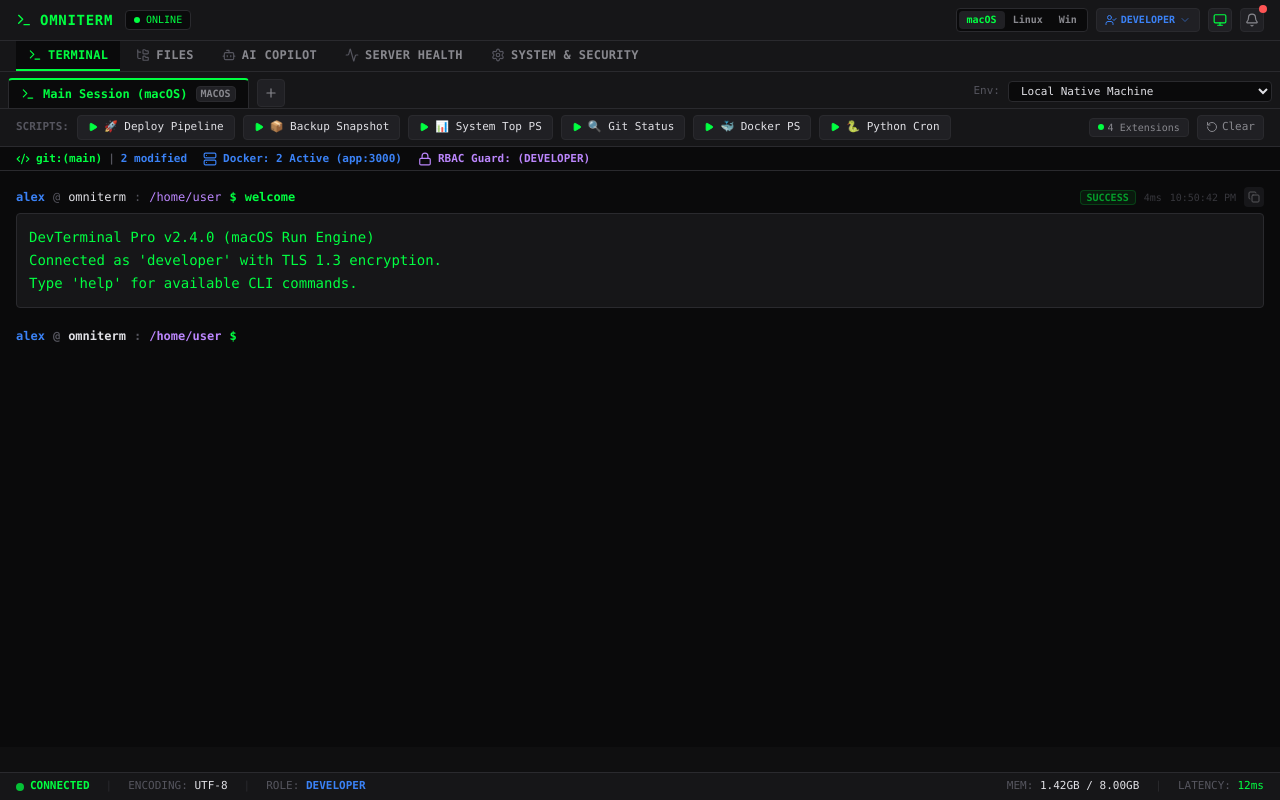
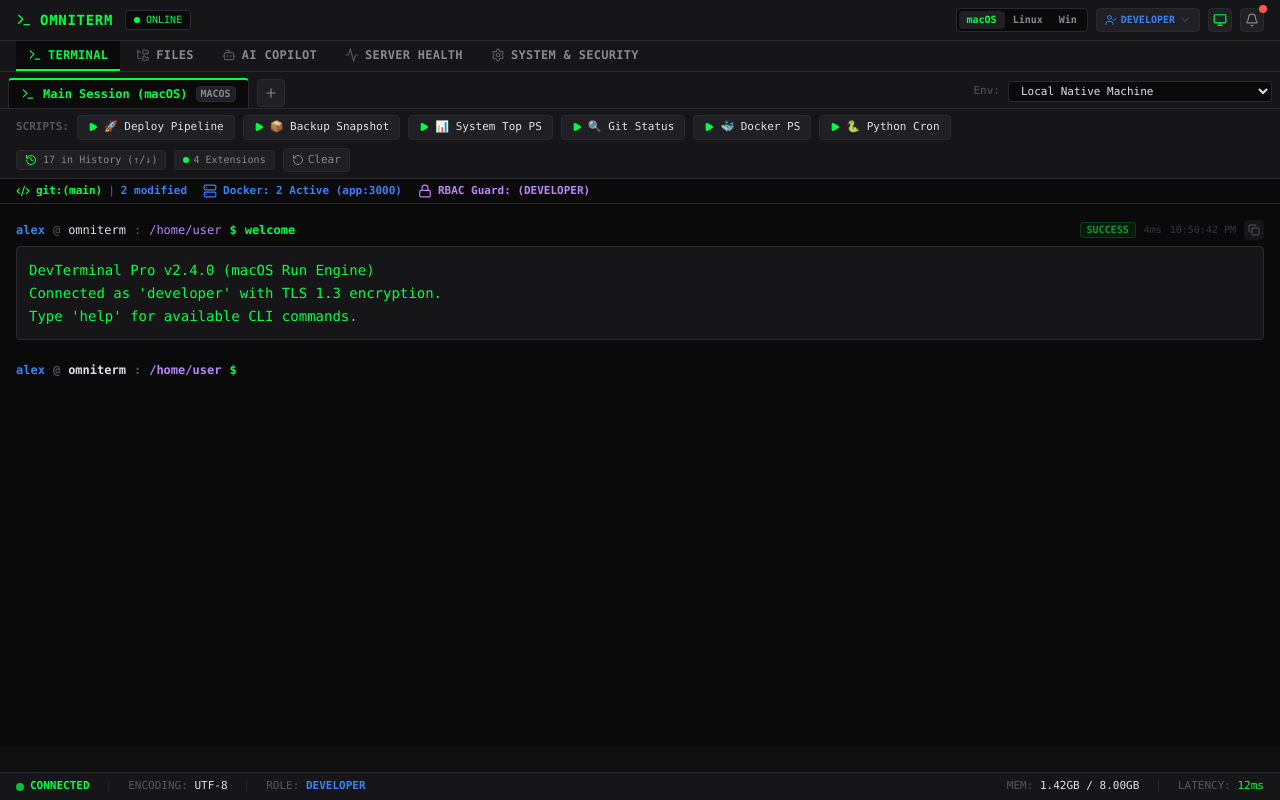
Before and after one commit to zemmike/OmniTerm, a React (Vite) app: page / in a window 1280 px wide. Built offline with nearby package versions, Linux system fonts and the light colour scheme.

Commit message:
feat(cli): implement command history tracking
Add support for a `history` command to view recent activity and persist terminal command history in localStorage for better session management.

```diff
--- a/src/components/TerminalView.tsx
+++ b/src/components/TerminalView.tsx
@@ -1,4 +1,4 @@
-import React, { useState, useRef, useEffect } from 'react';
+import React, { useState, useRef, useEffect, useMemo } from 'react';
 import {
   Terminal as TerminalIcon,
   Plus,
@@ -15,6 +15,8 @@ import {
   CornerDownLeft,
   ChevronRight,
   ShieldAlert,
+  History,
+  Command,
 } from 'lucide-react';
 import { TerminalTab, TerminalCommand, OSPreset, UserRole, TerminalPlugin } from '../types';
 import { TERMINAL_THEMES } from '../lib/themeUtils';
@@ -30,6 +32,28 @@ interface TerminalViewProps {
   plugins: TerminalPlugin[];
 }
 
+const STORAGE_KEY = 'omniterm_command_history';
+
+const DEFAULT_COMMANDS = [
+  'help',
+  'ls -la',
+  'ps top',
+  'git status',
+  'docker ps',
+  'backup run',
+  'cat deploy.sh',
+  'cat config.json',
+  'cat /var/scripts/backup_cron.py',
+  'whoami',
+  'pwd',
+  'ping 8.8.8.8',
+  'git log',
+  'node -v',
+  'python /var/scripts/backup_cron.py',
+  'clear',
+  'history',
+];
+
 export const TerminalView: React.FC<TerminalViewProps> = ({
   tabs,
   setTabs,
@@ -42,8 +66,25 @@ export const TerminalView: React.FC<TerminalViewProps> = ({
 }) => {
   const activeTab = tabs.find((t) => t.id === activeTabId) || tabs[0];
   const [inputCommand, setInputCommand] = useState('');
-  const [commandHistory, setCommandHistory] = useState<string[]>([]);
+
+  // Persistent Command History (stored in localStorage)
+  const [commandHistory, setCommandHistory] = useState<string[]>(() => {
+    try {
+      const saved = localStorage.getItem(STORAGE_KEY);
+      if (saved) {
+        const parsed = JSON.parse(saved);
+        if (Array.isArray(parsed) && parsed.length > 0) return parsed;
+      }
+    } catch {
+      // ignore
+    }
+    return DEFAULT_COMMANDS;
+  });
+
   const [historyIndex, setHistoryIndex] = useState<number>(-1);
+  const [draftCommand, setDraftCommand] = useState<string>('');
+  const [selectedSuggestionIndex, setSelectedSuggestionIndex] = useState<number>(0);
+  const [showSuggestions, setShowSuggestions] = useState<boolean>(true);
   const [copiedId, setCopiedId] = useState<string | null>(null);
   const [isExecuting, setIsExecuting] = useState(false);
   const [aiAnalysis, setAiAnalysis] = useState<{ commandId: string; text: string } | null>(null);
@@ -57,6 +98,60 @@ export const TerminalView: React.FC<TerminalViewProps> = ({
   useEffect(() => {
     terminalEndRef.current?.scrollIntoView({ behavior: 'smooth' });
   }, [activeTab?.history, isExecuting]);
+
+  // Keep input focused
+  useEffect(() => {
+    inputRef.current?.focus();
+  }, [activeTabId]);
+
+  // Synchronize Command History to LocalStorage
+  const saveCommandToHistory = (cmd: string) => {
+    const trimmed = cmd.trim();
+    if (!trimmed) return;
+    setCommandHistory((prev) => {
+      // Remove duplicate and insert at front
+      const filtered = prev.filter((item) => item.toLowerCase() !== trimmed.toLowerCase());
+      const updated = [trimmed, ...filtered].slice(0, 200);
+      try {
+        localStorage.setItem(STORAGE_KEY, JSON.stringify(updated));
+      } catch {
+        // ignore
+      }
+      return updated;
+    });
+  };
+
+  // Autocomplete matching dictionary (combines unique history + system commands)
+  const allKnownCommands = useMemo(() => {
+    const set = new Set([...commandHistory, ...DEFAULT_COMMANDS]);
+    return Array.from(set);
+  }, [commandHistory]);
+
+  // Compute matching suggestions based on current input
+  const suggestions = useMemo(() => {
+    const trimmed = inputCommand.trim();
+    if (!trimmed) return [];
+    const lower = trimmed.toLowerCase();
+    return allKnownCommands
+      .filter((cmd) => cmd.toLowerCase().startsWith(lower) && cmd.toLowerCase() !== lower)
+      .slice(0, 6);
+  }, [inputCommand, allKnownCommands]);
+
+  // Top Ghost Suggestion (Zsh/Fish style inline hint)
+  const ghostSuggestion = useMemo(() => {
+    if (!inputCommand || suggestions.length === 0) return '';
+    const topMatch = suggestions[selectedSuggestionIndex] || suggestions[0];
+    if (topMatch && topMatch.toLowerCase().startsWith(inputCommand.toLowerCase())) {
+      return topMatch.slice(inputCommand.length);
+    }
+    return '';
+  }, [inputCommand, suggestions, selectedSuggestionIndex]);
+
+  // Reset selected suggestion when input changes
+  useEffect(() => {
+    setSelectedSuggestionIndex(0);
+    setShowSuggestions(true);
+  }, [inputCommand]);
 
   // Handle Tab Creation
   const handleAddTab = () => {
@@ -72,7 +167,7 @@ export const TerminalView: React.FC<TerminalViewProps> = ({
           id: `cmd-init-${Date.now()}`,
           timestamp: new Date().toLocaleTimeString(),
           command: 'welcome',
-          output: `DevTerminal Pro v2.4.0 (${osPreset.toUpperCase()} Run Engine)\nConnected as '${userRole}' with TLS 1.3 encryption.\nType 'help' for available CLI commands.`,
+          output: `DevTerminal Pro v2.4.0 (${osPreset.toUpperCase()} Run Engine)\nConnected as '${userRole}' with TLS 1.3 encryption.\nPersistent command history & Up/Down autocomplete active.\nType 'help' or 'history' for commands.`,
           status: 'success',
           executionTimeMs: 4,
           cwd: '/home/user',
@@ -103,19 +198,22 @@ export const TerminalView: React.FC<TerminalViewProps> = ({
     const cmd = cmdToRun !== undefined ? cmdToRun : inputCommand;
     if (!cmd.trim() || isExecuting) return;
 
+    const trimmedCmd = cmd.trim();
     setIsExecuting(true);
     setInputCommand('');
+    setDraftCommand('');
+    setHistoryIndex(-1);
+    setShowSuggestions(false);
 
-    // Add to input history buffer
-    setCommandHistory((prev) => [cmd, ...prev]);
-    setHistoryIndex(-1);
+    // Save to persistent command history
+    saveCommandToHistory(trimmedCmd);
 
     try {
       const res = await fetch('/api/terminal/execute', {
         method: 'POST',
         headers: { 'Content-Type': 'application/json' },
         body: JSON.stringify({
-          command: cmd,
+          command: trimmedCmd,
           cwd: activeTab.cwd,
           userRole,
           osPreset,
@@ -133,7 +231,7 @@ export const TerminalView: React.FC<TerminalViewProps> = ({
         const newCmd: TerminalCommand = {
           id: `cmd-${Date.now()}`,
           timestamp: new Date().toLocaleTimeString(),
-          command: cmd,
+          command: trimmedCmd,
           output: data.output,
           status: data.status,
           executionTimeMs: data.executionTimeMs,
@@ -153,7 +251,7 @@ export const TerminalView: React.FC<TerminalViewProps> = ({
       const errCmd: TerminalCommand = {
         id: `cmd-err-${Date.now()}`,
         timestamp: new Date().toLocaleTimeString(),
-        command: cmd,
+        command: trimmedCmd,
         output: `[NETWORK/EXECUTION ERROR]: ${err.message || 'Failed to communicate with Express server.'}`,
         status: 'error',
         executionTimeMs: 12,
@@ -169,21 +267,39 @@ export const TerminalView: React.FC<TerminalViewProps> = ({
       );
     } finally {
       setIsExecuting(false);
+      setTimeout(() => inputRef.current?.focus(), 10);
     }
   };
 
-  // Up/Down Arrow Key Navigation for Command History
+  // Up/Down Arrow Key Navigation & Autocomplete Handler
   const handleKeyDown = (e: React.KeyboardEvent<HTMLInputElement>) => {
+    // 1. Enter key: Execute command
     if (e.key === 'Enter') {
+      e.preventDefault();
       handleExecuteCommand();
-    } else if (e.key === 'ArrowUp') {
+      return;
+    }
+
+    // 2. Up Arrow key: Navigate to older commands in history
+    if (e.key === 'ArrowUp') {
       e.preventDefault();
-      if (commandHistory.length > 0) {
+      if (commandHistory.length === 0) return;
+
+      if (historyIndex === -1) {
+        // Save currently typed text as draft
+        setDraftCommand(inputCommand);
+        setHistoryIndex(0);
+        setInputCommand(commandHistory[0]);
+      } else {
         const nextIdx = Math.min(historyIndex + 1, commandHistory.length - 1);
         setHistoryIndex(nextIdx);
         setInputCommand(commandHistory[nextIdx]);
       }
-    } else if (e.key === 'ArrowDown') {
+      return;
+    }
+
+    // 3. Down Arrow key: Navigate to newer commands or return to draft
+    if (e.key === 'ArrowDown') {
       e.preventDefault();
       if (historyIndex > 0) {
         const prevIdx = historyIndex - 1;
@@ -191,14 +307,58 @@ export const TerminalView: React.FC<TerminalViewProps> = ({
         setInputCommand(commandHistory[prevIdx]);
       } else if (historyIndex === 0) {
         setHistoryIndex(-1);
-        setInputCommand('');
+        setInputCommand(draftCommand);
       }
-    } else if (e.key === 'Tab') {
+      return;
+    }
+
+    // 4. Tab key: Autocomplete to the suggested command
+    if (e.key === 'Tab') {
       e.preventDefault();
-      // Simple Auto-Complete logic
-      const completions = ['help', 'ls -la', 'ps top', 'docker ps', 'git status', 'backup run', 'cat deploy.sh', 'whoami'];
-      const match = completions.find((c) => c.startsWith(inputCommand));
-      if (match) setInputCommand(match);
+      if (suggestions.length > 0) {
+        const selected = suggestions[selectedSuggestionIndex] || suggestions[0];
+        setInputCommand(selected);
+        // Cycle suggestion for subsequent tabs
+        setSelectedSuggestionIndex((prev) => (prev + 1) % suggestions.length);
+      } else if (ghostSuggestion) {
+        setInputCommand(inputCommand + ghostSuggestion);
+      }
+      return;
+    }
+
+    // 5. Right Arrow: If cursor is at the end of input and ghost suggestion exists, complete it
+    if (e.key === 'ArrowRight' && ghostSuggestion) {
+      const inputEl = inputRef.current;
+      if (inputEl && inputEl.selectionStart === inputCommand.length) {
+        e.preventDefault();
+        setInputCommand(inputCommand + ghostSuggestion);
+        return;
+      }
+    }
+
+    // 6. Escape: Close suggestions popup
+    if (e.key === 'Escape') {
+      setShowSuggestions(false);
+      return;
+    }
+
+    // 7. Ctrl + C: Clear input line and reset
+    if (e.ctrlKey && e.key.toLowerCase() === 'c') {
+      e.preventDefault();
+      setInputCommand('');
+      setDraftCommand('');
+      setHistoryIndex(-1);
+      setShowSuggestions(false);
+      return;
+    }
+
+    // 8. Ctrl + L: Clear terminal viewport
+    if (e.ctrlKey && e.key.toLowerCase() === 'l') {
+      e.preventDefault();
+      setTabs((prev) =>
+        prev.map((t) => (t.id === activeTab.id ? { ...t, history: [] } : t))
+      );
+      return;
     }
   };
 
@@ -235,7 +395,7 @@ export const TerminalView: React.FC<TerminalViewProps> = ({
     { label: '📊 System Top PS', cmd: 'ps top' },
     { label: '🔍 Git Status', cmd: 'git status' },
     { label: '🐳 Docker PS', cmd: 'docker ps' },
-    { label: '🐍 Python Cron', cmd: 'python python /var/scripts/backup_cron.py' },
+    { label: '🐍 Python Cron', cmd: 'python /var/scripts/backup_cron.py' },
   ];
 
   const activePlugins = plugins.filter((p) => p.enabled);
@@ -243,7 +403,7 @@ export const TerminalView: React.FC<TerminalViewProps> = ({
   return (
     <div className={`flex flex-col h-[calc(100vh-125px)] ${theme.bg} text-[#E0E0E5] font-mono text-sm`}>
       {/* Tab Navigation Header Bar */}
-      <div className="bg-[#161618] border-b border-[#2A2A2E] flex items-center justify-between px-2 pt-1.5 overflow-x-auto no-scrollbar">
+      <div className="bg-[#161618] border-b border-[#2A2A2E] flex items-center justify-between px-2 pt-1.5 overflow-x-auto no-scrollbar select-none">
         <div className="flex items-center gap-1">
           {tabs.map((tab) => {
             const isActive = tab.id === activeTab.id;
@@ -305,7 +465,7 @@ export const TerminalView: React.FC<TerminalViewProps> = ({
       </div>
 
       {/* Quick Scripts & Extensions Bar */}
-      <div className="bg-[#161618] border-b border-[#2A2A2E] px-4 py-1.5 flex flex-wrap items-center justify-between gap-2 text-xs">
+      <div className="bg-[#161618] border-b border-[#2A2A2E] px-4 py-1.5 flex flex-wrap items-center justify-between gap-2 text-xs select-none">
         <div className="flex items-center gap-2 overflow-x-auto no-scrollbar">
           <span className="text-[#55555E] text-[11px] font-bold">SCRIPTS:</span>
           {quickScripts.map((s, idx) => (
@@ -321,6 +481,12 @@ export const TerminalView: React.FC<TerminalViewProps> = ({
         </div>
 
         <div className="flex items-center gap-2">
+          {/* History Count Badge */}
+          <div className="hidden md:flex items-center gap-1.5 px-2 py-0.5 rounded bg-[#202024] border border-[#2A2A2E] text-[10px] text-[#88888E]">
+            <History className="w-3 h-3 text-[#00FF41]" />
+            <span>{commandHistory.length} in History (↑/↓)</span>
+          </div>
+
           {activePlugins.length > 0 && (
             <div className="flex items-center gap-1 px-2 py-0.5 rounded bg-[#202024] border border-[#2A2A2E] text-[10px] text-[#88888E]">
               <span className="w-1.5 h-1.5 rounded-full bg-[#00FF41]" />
@@ -334,7 +500,7 @@ export const TerminalView: React.FC<TerminalViewProps> = ({
               )
             }
             className="px-2 py-1 rounded bg-[#202024] hover:bg-[#2A2A2E] border border-[#2A2A2E] text-[#88888E] hover:text-[#FF5555] transition-all text-[11px] flex items-center gap-1"
-            title="Clear Terminal Output Viewport"
+            title="Clear Terminal Output Viewport (Ctrl+L)"
           >
             <RotateCcw className="w-3 h-3" />
             <span>Clear</span>
@@ -344,7 +510,7 @@ export const TerminalView: React.FC<TerminalViewProps> = ({
 
       {/* Plugin Visualizer Bar */}
       {activePlugins.length > 0 && (
-        <div className="bg-[#0A0A0B] border-b border-[#2A2A2E] px-4 py-1 flex items-center justify-between gap-4 text-[11px]">
+        <div className="bg-[#0A0A0B] border-b border-[#2A2A2E] px-4 py-1 flex items-center justify-between gap-4 text-[11px] select-none">
           <div className="flex items-center gap-4 text-[#88888E] overflow-x-auto">
             {activePlugins.some((p) => p.id === 'plugin-git') && (
               <div className="flex items-center gap-1.5 text-[#00FF41] font-bold">
@@ -372,7 +538,7 @@ export const TerminalView: React.FC<TerminalViewProps> = ({
 
       {/* Main Terminal Output Viewport Screen */}
       <div
-        className={`flex-1 p-4 overflow-y-auto space-y-4 ${theme.terminalBg} select-text cursor-text`}
+        className={`flex-1 p-4 overflow-y-auto space-y-4 ${theme.terminalBg} select-text cursor-text relative`}
         onClick={() => inputRef.current?.focus()}
       >
         {activeTab.history.map((item) => (
@@ -466,8 +632,38 @@ export const TerminalView: React.FC<TerminalViewProps> = ({
           </div>
         )}
 
-        {/* Inline Active Shell Prompt Line */}
-        <div className="flex items-center gap-2 text-xs font-bold pt-1 font-mono">
+        {/* Autocomplete Suggestion Floating Bar */}
+        {showSuggestions && suggestions.length > 0 && inputCommand.trim().length > 0 && (
+          <div className="flex flex-wrap items-center gap-1.5 p-1.5 rounded bg-[#161618] border border-[#2A2A2E] text-xs max-w-2xl select-none shadow-xl">
+            <div className="flex items-center gap-1 text-[10px] text-[#55555E] uppercase font-bold px-1.5 border-r border-[#2A2A2E]">
+              <Command className="w-3 h-3 text-[#00FF41]" />
+              <span>Suggestions (Tab ⇥)</span>
+            </div>
+            {suggestions.map((s, idx) => (
+              <button
+                key={s}
+                onClick={() => {
+                  setInputCommand(s);
+                  inputRef.current?.focus();
+                }}
+                className={`px-2 py-0.5 rounded text-[11px] transition-all flex items-center gap-1 font-mono ${
+                  idx === selectedSuggestionIndex
+                    ? 'bg-[#00FF41] text-black font-bold'
+                    : 'bg-[#202024] text-[#E0E0E5] hover:bg-[#2A2A2E] hover:text-[#00FF41] border border-[#2A2A2E]'
+                }`}
+              >
+                <span className="opacity-60">{inputCommand}</span>
+                <span>{s.slice(inputCommand.length)}</span>
+              </button>
+            ))}
+            <span className="text-[10px] text-[#55555E] ml-auto pr-1 hidden sm:inline">
+              [Tab] to complete • [↑/↓] history
+            </span>
+          </div>
+        )}
+
+        {/* Inline Active Shell Prompt Line with Real-time Ghost Autocomplete */}
+        <div className="flex items-center gap-2 text-xs font-bold pt-1 font-mono relative">
           <span className="text-[#3B82F6]">
             {userRole === 'admin' ? 'root' : 'alex'}
           </span>
@@ -479,7 +675,8 @@ export const TerminalView: React.FC<TerminalViewProps> = ({
           <span className="text-[#BB86FC]">{activeTab.cwd}</span>
           <span className="text-[#00FF41] font-bold">$</span>
 
-          <div className="flex-1 flex items-center relative">
+          <div className="flex-1 flex items-center relative min-h-[20px]">
+            {/* Native Unstyled Input */}
             <input
               ref={inputRef}
               type="text"
@@ -490,9 +687,34 @@ export const TerminalView: React.FC<TerminalViewProps> = ({
               spellCheck={false}
               autoCapitalize="none"
               autoComplete="off"
-              className="w-full bg-transparent border-none outline-none p-0 text-xs text-[#00FF41] font-mono focus:ring-0 focus:outline-none"
+              className="w-full bg-transparent border-none outline-none p-0 text-xs text-[#00FF41] font-mono focus:ring-0 focus:outline-none z-10"
             />
+
+            {/* Inline Ghost Suggestion Overlay (Fish / Zsh style) */}
+            {ghostSuggestion && (
+              <div
+                aria-hidden="true"
+                className="absolute inset-0 pointer-events-none flex items-center text-xs font-mono select-none"
+              >
+                {/* Transparent spacer matching the exact text width of inputCommand */}
+                <span className="opacity-0">{inputCommand}</span>
+                {/* Subtle dim ghost suffix */}
+                <span className="text-[#55555E] bg-[#202024]/40 px-0.5 rounded">
+                  {ghostSuggestion}
+                </span>
+                <span className="text-[10px] text-[#44444A] ml-2 font-normal hidden md:inline">
+                  [Tab ⇥ / →]
+                </span>
+              </div>
+            )}
           </div>
+
+          {/* Up/Down History indicator badge when cycling history */}
+          {historyIndex >= 0 && (
+            <div className="text-[10px] px-1.5 py-0.5 rounded bg-[#202024] border border-[#2A2A2E] text-[#3B82F6] font-mono select-none flex items-center gap-1">
+              <span>history #{historyIndex + 1}</span>
+            </div>
+          )}
         </div>
 
         <div ref={terminalEndRef} />
```
Also changed, not shown: server.ts (+6 -1 lines).
